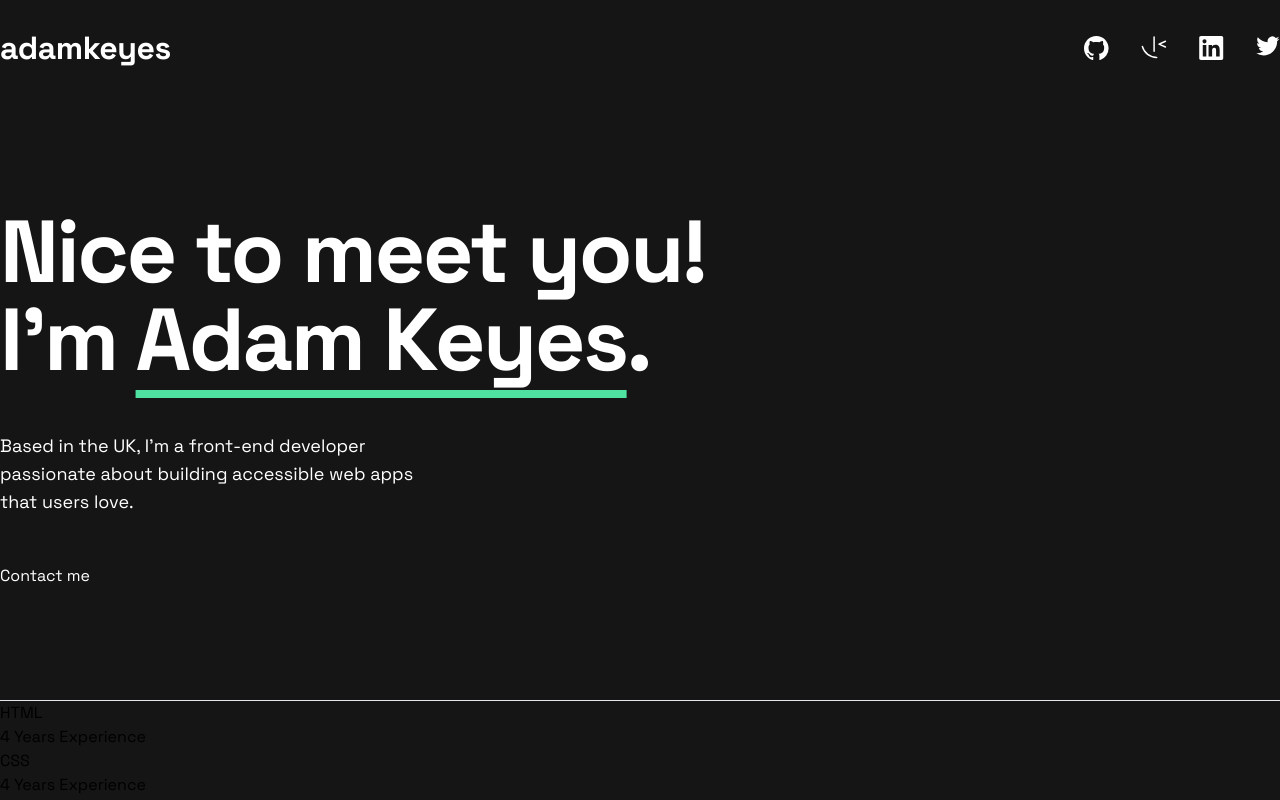
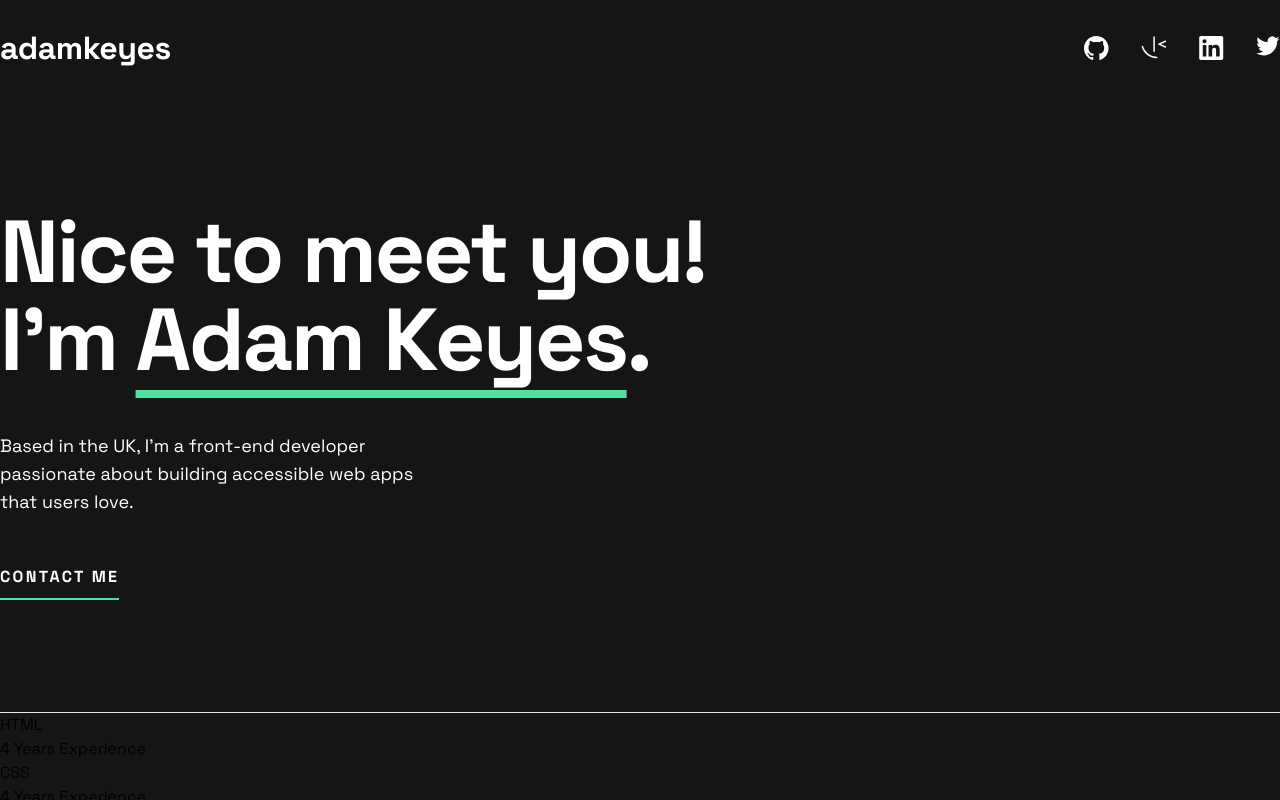
Before and after one commit to orphandeity/single-page-developer-portfolio, a Next.js app: page / in a window 1280 px wide. Shown: the top 800 px of the page. Built offline with nearby package versions, Linux system fonts and the light colour scheme.

Commit message:
button component

```diff
--- /dev/null
+++ b/src/components/Button.tsx
@@ -0,0 +1,18 @@
+import type { ButtonHTMLAttributes } from "react";
+
+interface ButtonProps extends ButtonHTMLAttributes<HTMLButtonElement> {
+  text: string;
+}
+
+const Button = ({ text }: ButtonProps) => {
+  return (
+    <button className="group">
+      <p className="font-bold uppercase leading-[26px] tracking-[2.29px] group-hover:text-_green">
+        {text}
+      </p>
+      <div className="mt-2 h-[2px] bg-_green" />
+    </button>
+  );
+};
+
+export default Button;
--- a/src/pages/index.tsx
+++ b/src/pages/index.tsx
@@ -1,6 +1,7 @@
 import { type NextPage } from "next";
 import Head from "next/head";
 import { Github, FrontendMentor, LinkedIn, Twitter } from "../lib/icons";
+import Button from "~/components/Button";
 
 const Home: NextPage = () => {
   return (
@@ -43,7 +44,7 @@ const Home: NextPage = () => {
             building accessible web apps that users love.
           </p>
 
-          <button>Contact me</button>
+          <Button text="contact me" />
         </div>
 
         <hr />
```
